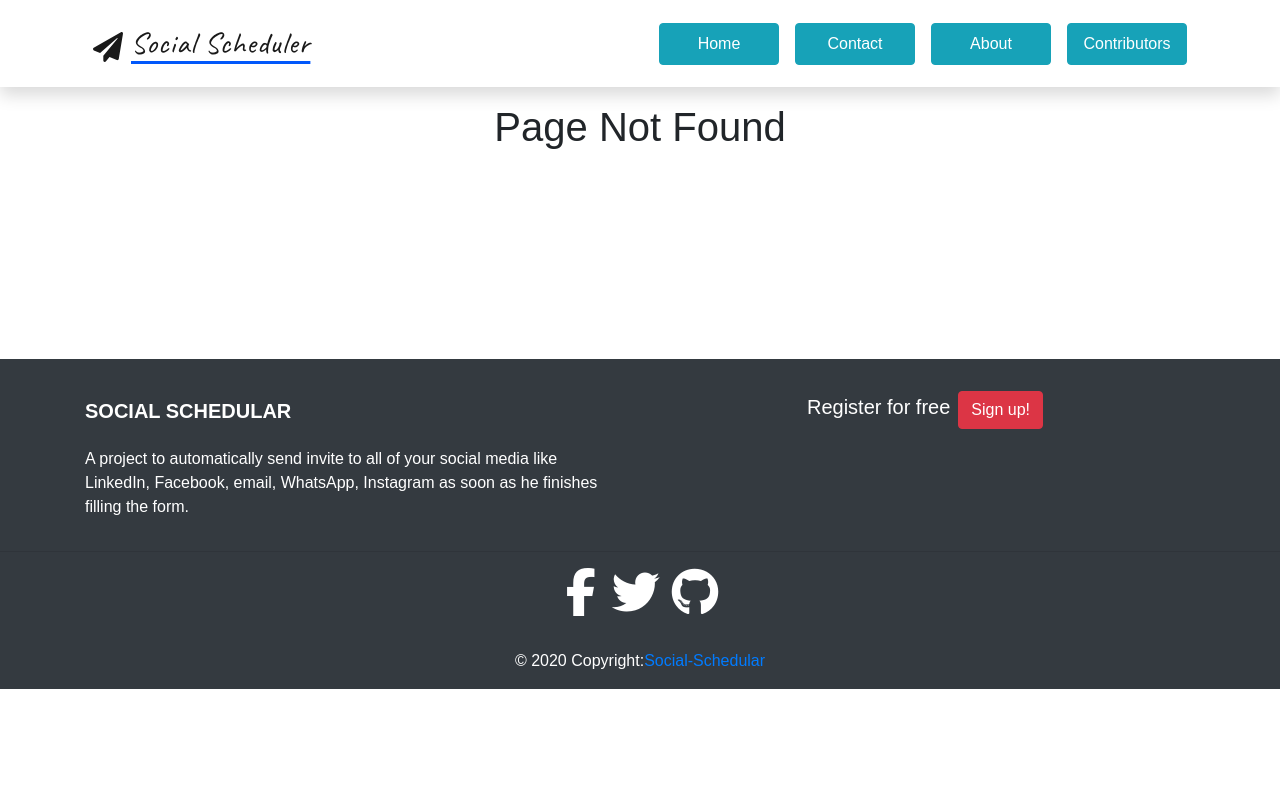
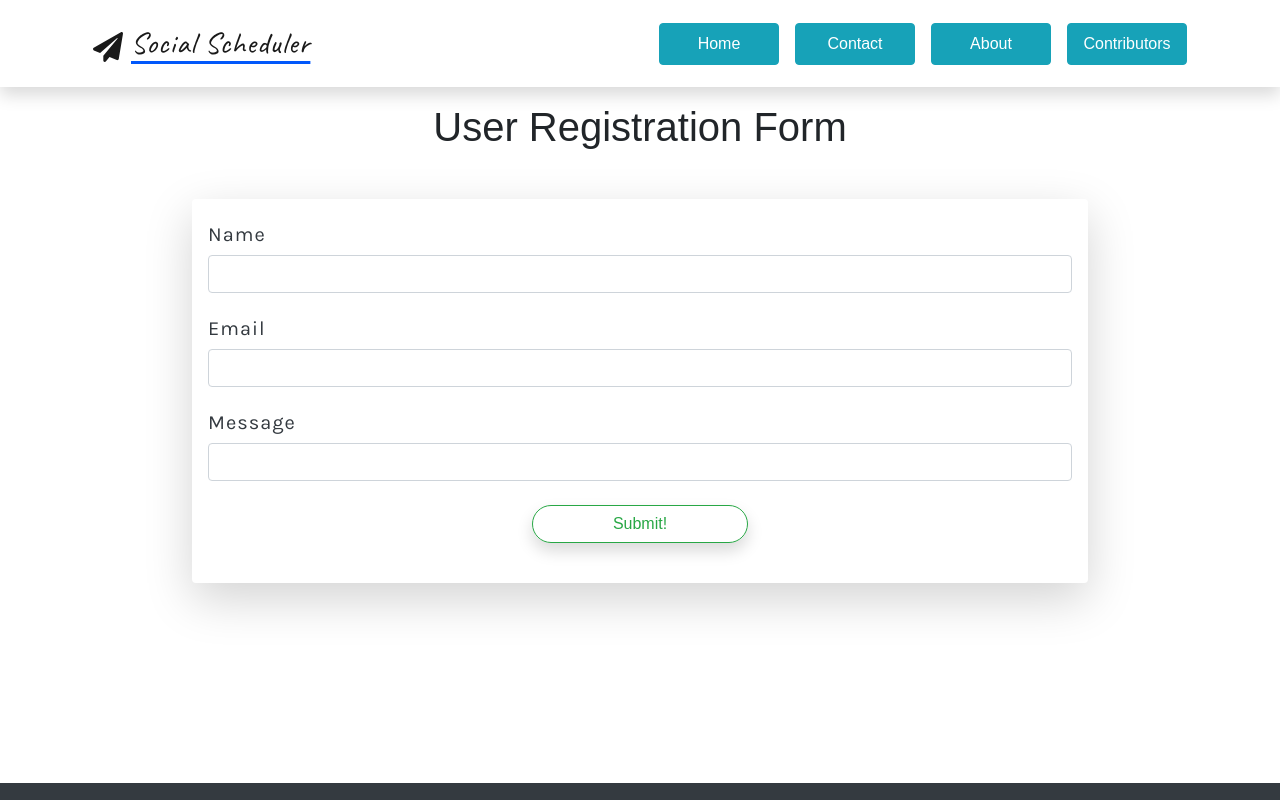
Before and after one commit to anushbhatia/Social-Scheduler, a React (Create React App) app: page /register in a window 1280 px wide. Shown: the top 800 px of the page. Built offline with nearby package versions, Linux system fonts and the light colour scheme.

Commit message:
Added Contact Us! form in footer

```diff
--- a/src/App.js
+++ b/src/App.js
@@ -8,6 +8,7 @@ import About from './components/About';
 import Navbar from './components/Navbar';
 import Footer from './components/Footer';
 import Detail from './components/Detail';
+import UserRegister from './components/UserRegistration';
 
 
 
@@ -16,10 +17,12 @@ function App() {
     <>
       <Navbar />
       <Switch>
+
         <Route exact path="/" component={LandingPage} />
         <Route path="/about" component={About} />
         <Route path="/contact" component={Contact} />
         <Route path="/detail" component={Detail} />
+        <Route path="/register" component={UserRegister} />
 
         <Route component={Default} />
       </Switch>
--- a/src/components/Footer.js
+++ b/src/components/Footer.js
@@ -1,4 +1,6 @@
 import React from 'react'
+import { Link } from 'react-router-dom';
+
 import '../Detail.css'
 function Footer(){
 return(
@@ -21,12 +23,11 @@ return(
                      </div>
                     <div class="col-md-6 ">
                          <ul className="list-unstyled list-inline text-center py-2">
+                            <Link to="/register">
                             <li className="list-inline-item">
-                            <h5 className="mb-1">Register for free</h5>
+                            <a href="#" className="btn btn-danger btn-rounded">Contact Us!</a>
                             </li>
-                            <li className="list-inline-item">
-                            <a href="#" className="btn btn-danger btn-rounded">Sign up!</a>
-                            </li>
+                            </Link>
                          </ul>
                     </div>
 
@@ -38,8 +39,9 @@ return(
 
 
         <ul class="list-unstyled list-inline text-center">
+
             <li className="list-inline-item">
-             <a className="btn-floating btn-fb mx-1">
+             <a  className="btn-floating btn-fb mx-1">
            <i className="fa fa-facebook-f fa-3x"></i>
              </a>
             </li>
@@ -49,7 +51,7 @@ return(
                  </a>
              </li>
             <li className="list-inline-item">
-              <a className="fb-ic">
+              <a className="fb-ic" href="https://github.com/anushbhatia/Social-Scheduler" >
                 <i  className="fa fa-github fa-3x"></i>
                  </a>
              </li>
--- /dev/null
+++ b/src/components/UserRegistration.js
@@ -0,0 +1,83 @@
+import React,{ useState } from 'react';
+
+const UserRegister = () =>{
+  const [name, setName] = useState("");
+  const [email, setEmail] = useState("");
+  const [message, setMessage] = useState("");
+
+
+  const onSubmitHandler = (event) =>{
+    event.preventDefault();
+    console.log(name +" "+ email);
+    //Backend Code
+    setName("");
+    setEmail("");
+    setMessage("");
+
+
+  }
+
+  return(
+    <div>
+      <h1 className="text-center"> User Registration Form</h1>
+      <div
+        className="container-fluid rounded shadow-lg py-4 px-3 mt-5"
+        style={{ width: "70%" }}
+      >
+          <form
+            className="needs-validation"
+            onSubmit={onSubmitHandler} >
+            <div className="form-group mb-4">
+              <label className="h5 text-dark contact-label">Name</label>
+              <input
+                className="form-control"
+                type="text"
+                value={name}
+                onChange={(event)=>{setName(event.target.value)}} />
+            </div>
+
+            <div className="form-group mb-4">
+              <label className="h5 text-dark contact-label">Email</label>
+              <input
+                className="form-control"
+                required
+                type="text"
+                value={email}
+                onChange={(event)=>{setEmail(event.target.value)}} />
+            </div>
+
+            <div className="form-group mb-4">
+              <label className="h5 text-dark contact-label">Message</label>
+              <input
+                className="form-control"
+                required
+                type="textarea"
+                value={message}
+                onChange={(event)=>{setMessage(event.target.value)}} />
+            </div>
+
+            <div className="form-group text-center">
+              {status === "SUCCESS" ? (
+                <h5 className="text-success">
+                  Thanks! Your response has been submitted
+                </h5>
+              ) : (
+                <button
+                  type="submit"
+                  className="btn btn-outline-success rounded-pill shadow"
+                  style={{ width: "25%" }}
+                >
+                  Submit!
+                </button>
+              )}
+              {status === "ERROR" && (
+                <h5 className="text-danger">Oops! There was an error.</h5>
+              )}
+            </div>
+          </form>
+      </div>
+    </div>
+  );
+}
+
+export default UserRegister;
```
